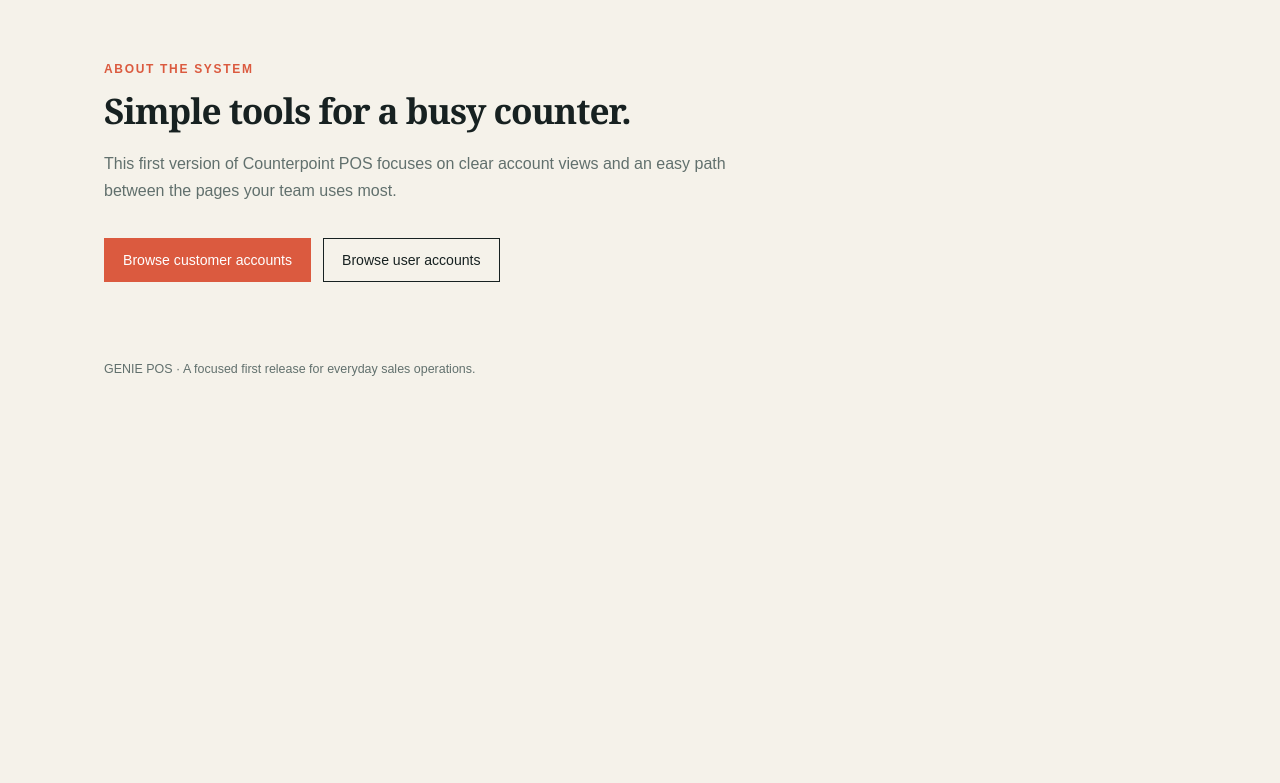
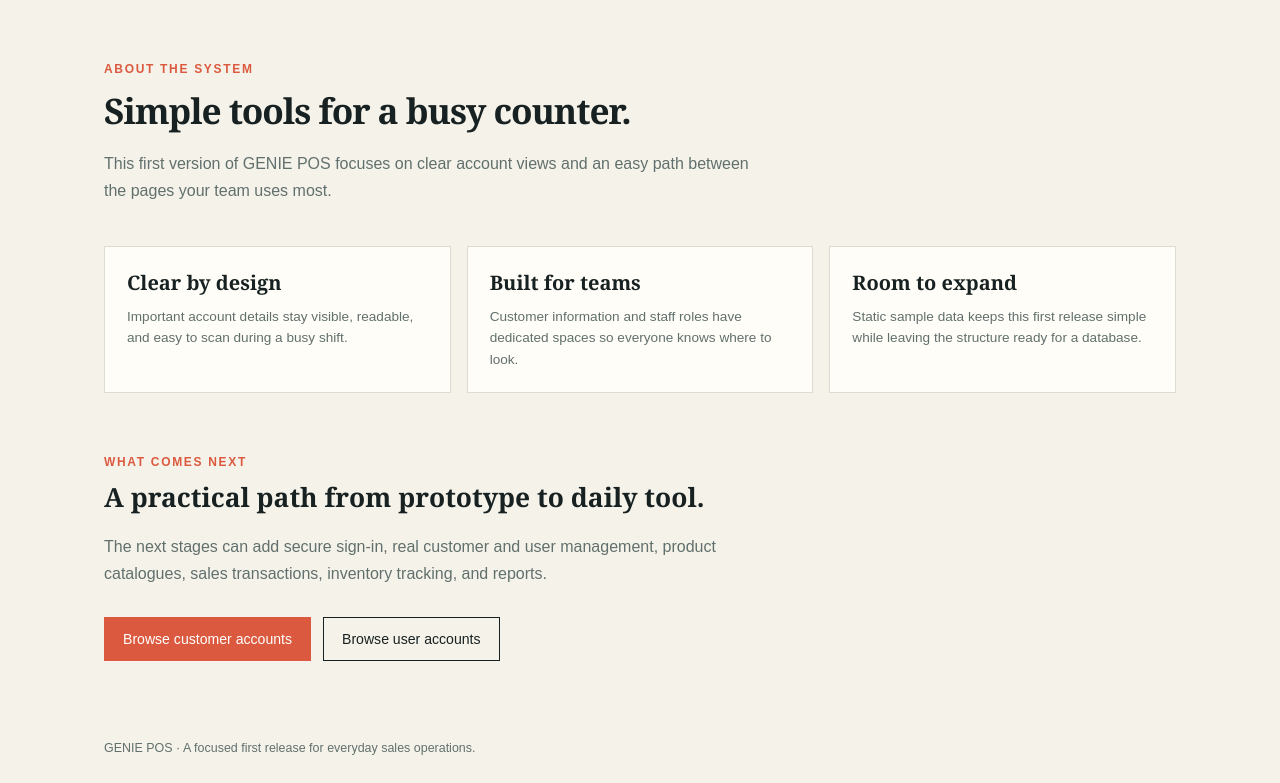
Before and after one commit to gin7324/Technical1_Web-System-Technologies, a CodeIgniter 4 app: the page made by app/Views/about.php in a window 1280 px wide. Shown: the part 85-868 px from the top of the page. Before the commit the page ends 461 px from the top, so only its background shows below. Run offline with PHP 8.4 and a stand-in for CodeIgniter, Linux system fonts and the light colour scheme; the template is opened without the code that fills it, so the values that code supplies are empty; some libraries are stand-ins or nearby versions.

Commit message:
Final Revisions

```diff
--- a/app/Views/about.php
+++ b/app/Views/about.php
@@ -2,8 +2,18 @@
 <div class="page-heading">
     <span class="eyebrow">About the system</span>
     <h2>Simple tools for a busy counter.</h2>
-    <p>This first version of Counterpoint POS focuses on clear account views and an easy path between the pages your team uses most.</p>
+    <p>This first version of GENIE POS focuses on clear account views and an easy path between the pages your team uses most.</p>
 </div>
+    <div class="info-grid">
+        <div class="info-block"><h3>Clear by design</h3><p>Important account details stay visible, readable, and easy to scan during a busy shift.</p></div>
+        <div class="info-block"><h3>Built for teams</h3><p>Customer information and staff roles have dedicated spaces so everyone knows where to look.</p></div>
+        <div class="info-block"><h3>Room to expand</h3><p>Static sample data keeps this first release simple while leaving the structure ready for a database.</p></div>
+    </div>
+    <div class="section-heading">
+        <span class="eyebrow">What comes next</span>
+        <h3>A practical path from prototype to daily tool.</h3>
+    </div>
+    <p>The next stages can add secure sign-in, real customer and user management, product catalogues, sales transactions, inventory tracking, and reports.</p>
 <div class="actions">
     <a class="button primary" href="<?= base_url('customers') ?>">Browse customer accounts</a>
     <a class="button" href="<?= base_url('users') ?>">Browse user accounts</a>
--- a/app/Views/partials/header.php
+++ b/app/Views/partials/header.php
@@ -3,7 +3,7 @@
 <head>
     <meta charset="UTF-8">
     <meta name="viewport" content="width=device-width, initial-scale=1.0">
-    <title><?= esc($title ?? 'GENIE POS') ?> |GENIE POS</title>
+    <title><?= esc($title ?? 'GENIE POS') ?> | GENIE POS</title>
     <style>
         :root { --ink: #172121; --muted: #61706d; --paper: #f5f2ea; --panel: #fffdf8; --accent: #db5a3f; --line: #dedbd1; }
         * { box-sizing: border-box; }
@@ -21,6 +21,13 @@
         .actions { display: flex; flex-wrap: wrap; gap: 12px; margin-top: 30px; }
         .button { display: inline-block; padding: 13px 18px; border: 1px solid var(--ink); color: var(--ink); font-family: Arial, sans-serif; font-size: .88rem; text-decoration: none; }
         .button.primary { border-color: var(--accent); background: var(--accent); color: white; }
+        .stat-grid, .info-grid { display: grid; grid-template-columns: repeat(3, 1fr); gap: 16px; margin-top: 42px; }
+        .stat, .info-block { padding: 22px; border: 1px solid var(--line); background: var(--panel); }
+        .stat strong { display: block; margin-bottom: 7px; font-size: 2.1rem; }
+        .stat span, .info-block p { margin: 0; color: var(--muted); font-family: Arial, sans-serif; font-size: .85rem; line-height: 1.55; }
+        .info-block h3 { margin: 0 0 10px; font-size: 1.25rem; }
+        .section-heading { margin: 56px 0 18px; }
+        .section-heading h3 { margin: 8px 0; font-size: 1.65rem; }
         .page-heading { margin-bottom: 34px; }
         .table-wrap { overflow-x: auto; border: 1px solid var(--line); background: var(--panel); }
         table { width: 100%; border-collapse: collapse; min-width: 620px; }
@@ -30,6 +37,7 @@
         tbody tr:last-child td { border-bottom: 0; }
         .role { color: var(--accent); font-weight: bold; }
         footer { max-width: 1120px; margin: auto; padding: 0 24px 28px; color: var(--muted); font-family: Arial, sans-serif; font-size: .78rem; }
+        @media (max-width: 760px) { .stat-grid, .info-grid { grid-template-columns: 1fr; } }
         @media (max-width: 600px) { header { align-items: flex-start; flex-direction: column; } main { padding-top: 32px; } }
     </style>
 </head>
```
Also changed, not shown: app/Views/customers.php (+9 -0 lines), app/Views/home.php (+14 -0 lines), app/Views/users.php (+9 -0 lines).
